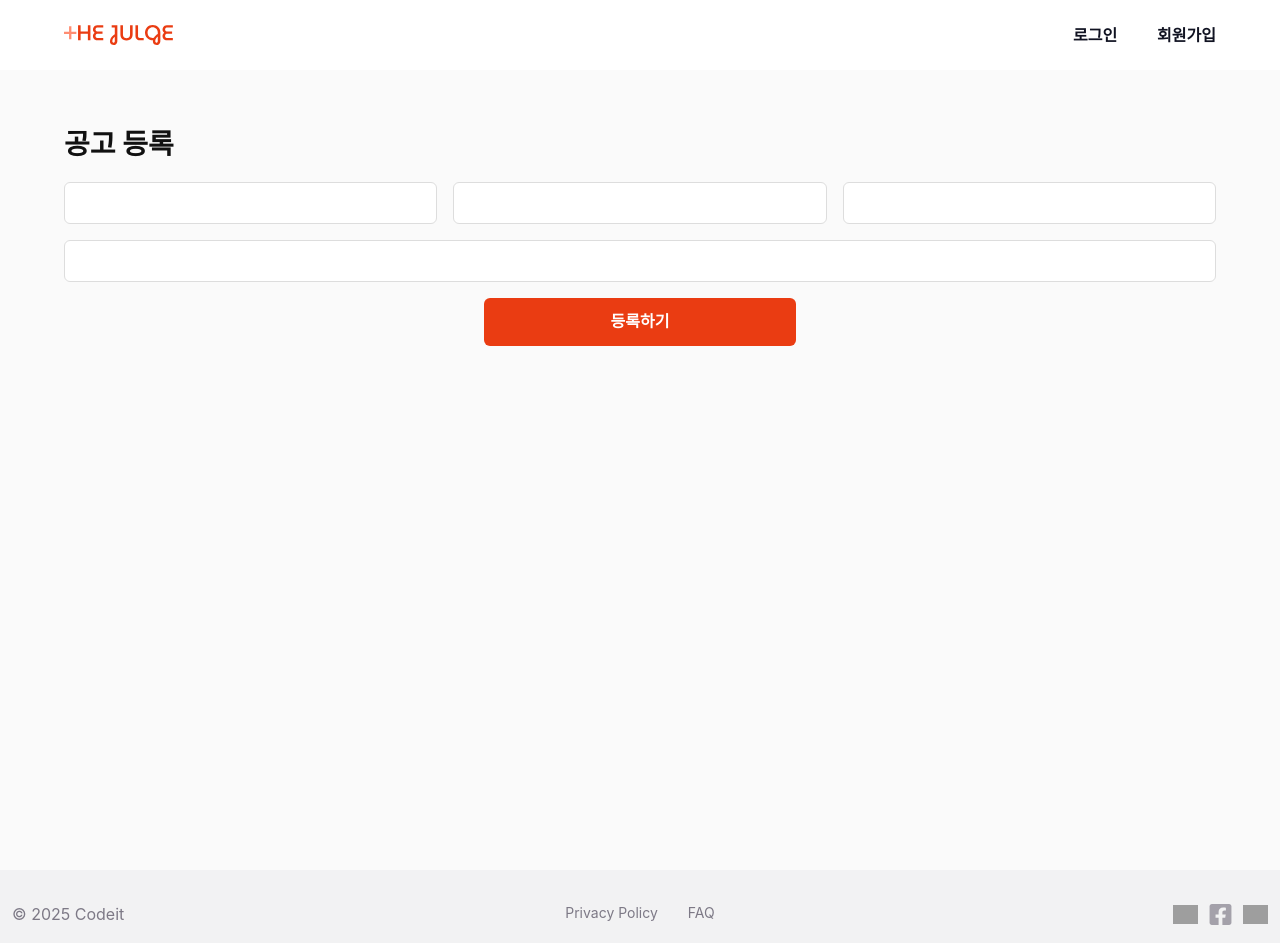
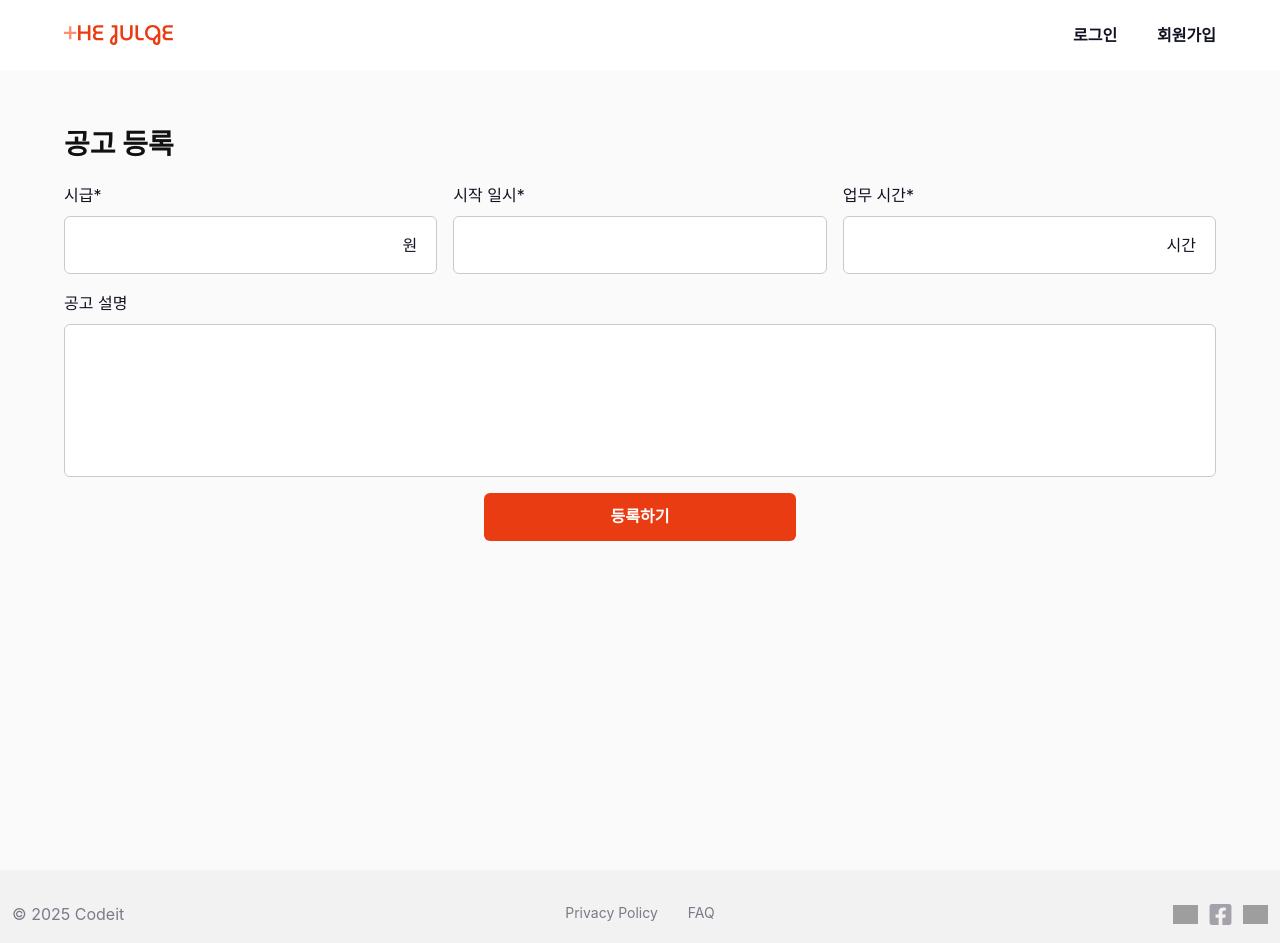
Before and after one commit to alvin-kum/theJulge, a Next.js app: page /shop/CreateNotice in a window 1280 px wide. Built offline with nearby package versions, Linux system fonts and the light colour scheme; grey boxes are pictures that could not be loaded; a web font is replaced by a local one.

Commit message:
fix : 공고 리스트 페이지에서 카드 클릭 시 상세 페이지로 연결

```diff
--- /dev/null
+++ b/src/components/FormInput/Textarea.tsx
@@ -0,0 +1,18 @@
+import React, { useRef } from "react";
+import { StyledTextarea, Wrapper, InputWrapper } from "./styles";
+
+interface TextareaProps extends React.TextareaHTMLAttributes<HTMLTextAreaElement> {}
+
+const Textarea: React.FC<TextareaProps> = ({ ...rest }) => {
+  const textareaRef = useRef<HTMLTextAreaElement | null>(null);
+
+  return (
+    <Wrapper>
+      <InputWrapper>
+        <StyledTextarea ref={textareaRef} {...rest} />
+      </InputWrapper>
+    </Wrapper>
+  );
+};
+
+export default Textarea;
--- a/src/components/FormInput/styles.ts
+++ b/src/components/FormInput/styles.ts
@@ -3,14 +3,6 @@ import styled from "styled-components";
 export const Wrapper = styled.div`
   display: flex;
   flex-direction: column;
-`;
-
-export const Label = styled.label`
-  margin-bottom: 8px;
-  font-size: 16px;
-  font-weight: 400;
-  line-height: 26px;
-  color: #111322;
 `;
 
 export const InputWrapper = styled.div`
@@ -19,11 +11,10 @@ export const InputWrapper = styled.div`
   align-items: center;
 `;
 
-export const StyledInput = styled.input<{ $isError?: boolean; $hasUnit?: boolean }>`
+export const StyledInput = styled.input<{ $isError?: boolean }>`
   flex: 1;
   height: 58px;
   padding: 16px 20px;               /* 기본 padding */
-  padding-right: ${({ $hasUnit }) => ($hasUnit ? "40px" : "20px")}; /* unit 있으면 공간 확보 */
   border: 1px solid ${({ $isError }) => ($isError ? "#dc2626" : "#CBC9CF")};
   border-radius: 6px;
   box-sizing: border-box;
@@ -34,30 +25,18 @@ export const StyledInput = styled.input<{ $isError?: boolean; $hasUnit?: boolean
   color: #111322;
 `;
 
-export const StyledTextarea = styled.textarea<{ $isError?: boolean; $hasUnit?: boolean }>`
+export const StyledTextarea = styled.textarea`
   flex: 1;
   height: 153px;
-  padding: 16px 20px;;
+  padding: 16px 20px;
   border-radius: 6px;
-  border: 1px solid ${({ $isError }) => ($isError ? "#dc2626" : "#CBC9CF")};
+  border: 1px solid #CBC9CF;
 
   resize: none;
   overflow-y: auto;
-
 
   font-size: 16px;
   font-weight: 400;
   line-height: 26px;
   color: #111322;
 `;
-
-export const Unit = styled.span`
-  position: absolute;
-  right: 20px;
-
-  font-size: 16px;
-  font-weight: 400;
-  line-height: 26px;
-  color: #111322;
-  pointer-events: none;
-`;
--- a/src/components/Sections/RecommendedPosts/index.tsx
+++ b/src/components/Sections/RecommendedPosts/index.tsx
@@ -20,7 +20,7 @@ export default function RecommendedPosts({ posts }: RecommendedPostsProps) {
             <Post
               key={post.id}
               {...post}
-              onClick={() => router.push(`/shop/${post.id}`)} // 클릭 시 상세페이지 이동
+              onClick={() => router.push(`/notice/${post.shopId}/notices/${post.id}`)} // 클릭 시 상세페이지 이동
             />
           ))}
         </PostGrid>
--- a/src/components/notice/NoticeCreateForm.styles.ts
+++ b/src/components/notice/NoticeCreateForm.styles.ts
@@ -44,17 +44,59 @@ export const FormFields = styled.div`
   }
 `;
 
+// InputWrapper: FieldLabel + Input/Textarea + Unit 포함
+export const InputWrapper = styled.div`
+  display: flex;
+  flex-direction: column;
+  position: relative;
+  width: 100%;
+  gap: 8px;
+`;
+
+// FieldLabel: 입력 필드 상단에 고정
+export const FieldLabel = styled.label`
+  font-size: 16px;
+  font-weight: 400;
+  line-height: 26px;
+  color: #111322;
+`;
+
+// Input과 Unit 같이 감싸기
+export const InputInnerWrapper = styled.div`
+  position: relative;
+  width: 100%;
+  height: 58px;
+  display: flex;
+  align-items: center;
+`;
+
+// Unit 표시용
+export const UnitLabel = styled.span`
+  position: absolute;
+  right: 20px;
+  top: 50%;
+  transform: translateY(-50%);
+  color: #6b7280;
+  font-size: 14px;
+  pointer-events: none;
+
+  font-size: 16px;
+  font-weight: 400;
+  line-height: 26px;
+  color: #111322;
+`;
+
 // 버튼 부모 컨테이너
 export const ButtonWrapper = styled.div`
   display: flex;
-  justify-content: center;  /* 가로 중앙 */
-  align-items: center;      /* 세로 중앙 */
+  justify-content: center;
+  align-items: center;
 `;
 
 // 제출 버튼
 export const SubmitButton = styled.button`
   width: 100%;
-  max-width: 351px; /* 최대 크기 */
+  max-width: 351px;
   height: 48px;
   padding: 14px 0;
   background-color: #EA3C12;
@@ -70,7 +112,7 @@ export const SubmitButton = styled.button`
   display: flex;
   justify-content: center;
   align-items: center;
-  white-space: nowrap; /* 줄바꿈 방지 */
+  white-space: nowrap;
 
   @media (min-width: 768px) {
     max-width: 312px;
--- a/src/components/notice/NoticeCreateForm.tsx
+++ b/src/components/notice/NoticeCreateForm.tsx
@@ -1,7 +1,8 @@
 import React, { useState } from "react";
 import { useRouter } from "next/router";
-import Input from "@/components/FormInput";
+import Textarea from "@/components/FormInput/Textarea";
 import AlertModal from "@/components/Modal/AlertModal";
+import { StyledInput } from "../FormInput/styles";
 import {
   Container,
   Title,
@@ -9,63 +10,53 @@ import {
   FormFields,
   ButtonWrapper,
   SubmitButton,
+  FieldLabel,
+  UnitLabel,
+  InputWrapper,
+  InputInnerWrapper,
 } from "./NoticeCreateForm.styles";
 
 export default function NoticeCreateForm() {
   const router = useRouter();
+
   const [hourlyPay, setHourlyPay] = useState("");
   const [startsAt, setStartsAt] = useState("");
   const [workHour, setWorkHour] = useState("");
   const [description, setDescription] = useState("");
   const [isModalOpen, setIsModalOpen] = useState(false);
 
-  // 시급 입력 처리
   const handleHourlyPayChange = (e: React.ChangeEvent<HTMLInputElement>) => {
     const rawValue = e.target.value.replace(/[^0-9]/g, "");
     if (rawValue.length > 10) return;
-    const formatted = rawValue.replace(/\B(?=(\d{3})+(?!\d))/g, ",");
-    setHourlyPay(formatted);
+    setHourlyPay(rawValue.replace(/\B(?=(\d{3})+(?!\d))/g, ","));
   };
 
-  // 시작 일시 입력 처리
   const handleStartsAtChange = (e: React.ChangeEvent<HTMLInputElement>) => {
-    let value = e.target.value.replace(/[^\d]/g, "");
-    if (value.length > 12) value = value.slice(0, 12); // YYYYMMDDHHmm
-
+    let value = e.target.value.replace(/[^\d]/g, "").slice(0, 12);
     let formatted = value;
     if (value.length >= 4) formatted = value.slice(0, 4) + "-" + value.slice(4);
     if (value.length >= 6) formatted = formatted.slice(0, 7) + "-" + formatted.slice(7);
     if (value.length >= 8) formatted = formatted.slice(0, 10) + " " + formatted.slice(10);
     if (value.length >= 10) formatted = formatted.slice(0, 13) + ":" + formatted.slice(13);
-
-    setStartsAt(formatted); // 상태 업데이트
+    setStartsAt(formatted);
   };
 
-  // 업무 시간 입력 처리
   const handleWorkHourChange = (e: React.ChangeEvent<HTMLInputElement>) => {
-    const rawValue = e.target.value.replace(/[^0-9]/g, "");
-    if (rawValue.length > 10) return;
-    setWorkHour(rawValue);
+    setWorkHour(e.target.value.replace(/[^0-9]/g, "").slice(0, 10));
   };
 
-  // 공고 설명 입력 처리
   const handleDescriptionChange = (e: React.ChangeEvent<HTMLTextAreaElement>) => {
-    const value = e.target.value;
-    if (value.length <= 1000) {
-      setDescription(value);
-    }
+    setDescription(e.target.value.slice(0, 1000));
   };
 
   const handleSubmit = (e: React.FormEvent) => {
     e.preventDefault();
-
     console.log({
       hourlyPay: hourlyPay.replace(/,/g, ""),
       startsAt,
       workHour,
       description,
     });
-
     setIsModalOpen(true);
   };
 
@@ -80,49 +71,49 @@ export default function NoticeCreateForm() {
 
       <Form onSubmit={handleSubmit}>
         <FormFields>
-          <Input
-            label="시급*"
+          <InputWrapper>
+            <FieldLabel>시급*</FieldLabel>
+            <InputInnerWrapper>
+              <StyledInput
                 type="text"
                 value={hourlyPay}
                 onChange={handleHourlyPayChange}
-            unit="원"
                 required
               />
-          <Input
-            label="시작 일시*"
-            type="text"
-            value={startsAt}
-            onChange={handleStartsAtChange}
-            required
-          />
-          <Input
-            label="업무 시간*"
+              <UnitLabel>원</UnitLabel>
+            </InputInnerWrapper>
+          </InputWrapper>
+
+          <InputWrapper>
+            <FieldLabel>시작 일시*</FieldLabel>
+            <StyledInput type="text" value={startsAt} onChange={handleStartsAtChange} required />
+          </InputWrapper>
+
+          <InputWrapper>
+            <FieldLabel>업무 시간*</FieldLabel>
+            <InputInnerWrapper>
+              <StyledInput
                 type="text"
                 value={workHour}
                 onChange={handleWorkHourChange}
-            unit="시간"
                 required
               />
+              <UnitLabel>시간</UnitLabel>
+            </InputInnerWrapper>
+          </InputWrapper>
           </FormFields>
+          <InputWrapper>
+            <FieldLabel>공고 설명</FieldLabel>
+            <Textarea value={description} onChange={handleDescriptionChange} />
+          </InputWrapper>
 
-        <Input
-          label="공고 설명"
-          type="textarea"
-          value={description}
-          onChange={handleDescriptionChange}
-        />
 
         <ButtonWrapper>
           <SubmitButton type="submit">등록하기</SubmitButton>
         </ButtonWrapper>
       </Form>
 
-      {isModalOpen && (
-        <AlertModal
-          message="등록이 완료되었습니다."
-          onConfirm={handleConfirm}
-        />
-      )}
+      {isModalOpen && <AlertModal message="등록이 완료되었습니다." onConfirm={handleConfirm} />}
     </Container>
   );
 }
--- a/src/components/notice/noticeInfoCard.tsx
+++ b/src/components/notice/noticeInfoCard.tsx
@@ -34,7 +34,7 @@ import { applyNotice, cancelNotice } from "@/lib/api/apply";
 import { fetchMyInfo } from "@/lib/api/user";
 import { hasProfileFilled } from "@/utils/checkProfile";
 import { useRouter } from "next/router";
-import Modal from "../Modal";
+import Modal from "@/components/Modal/Modal";
 import { useEffect, useState } from "react";
 import { AxiosError } from "axios";
 
--- a/src/types/shop.d.ts
+++ b/src/types/shop.d.ts
@@ -35,7 +35,7 @@ export interface Notice {
 
 // PostData 타입을 여기에 정의
 export interface PostData extends Omit<Notice, 'id'> {
-  id: number; // Post 컴포넌트에서 필요한 number 타입 id
+  id: string; // Post 컴포넌트에서 필요한 number 타입 id
   shopId: string; // shop ID 추가
 }
 
--- a/src/utils/transformers.ts
+++ b/src/utils/transformers.ts
@@ -41,7 +41,8 @@ export type NoticeItem = {
 // NoticeItem을 PostData로 변환
 export const transformNoticeToPostData = (notice: NoticeItem): PostData => {
   return {
-    id: safeParseId(notice.id),
+    id: notice.id,
+    shopId:notice.shop.item.id,
     name: notice.name ?? notice.shop.item.name,
     imageUrl: notice.imageUrl ?? notice.shop.item.imageUrl,
     address1: notice.address1 ?? notice.shop.item.address1,
```
Also changed, not shown: src/components/FormInput/index.tsx (+19 -43 lines), src/pages/profile/testApplications.tsx (deleted, +0 -156 lines). Lines whose indentation alone changed are shown as unchanged.
